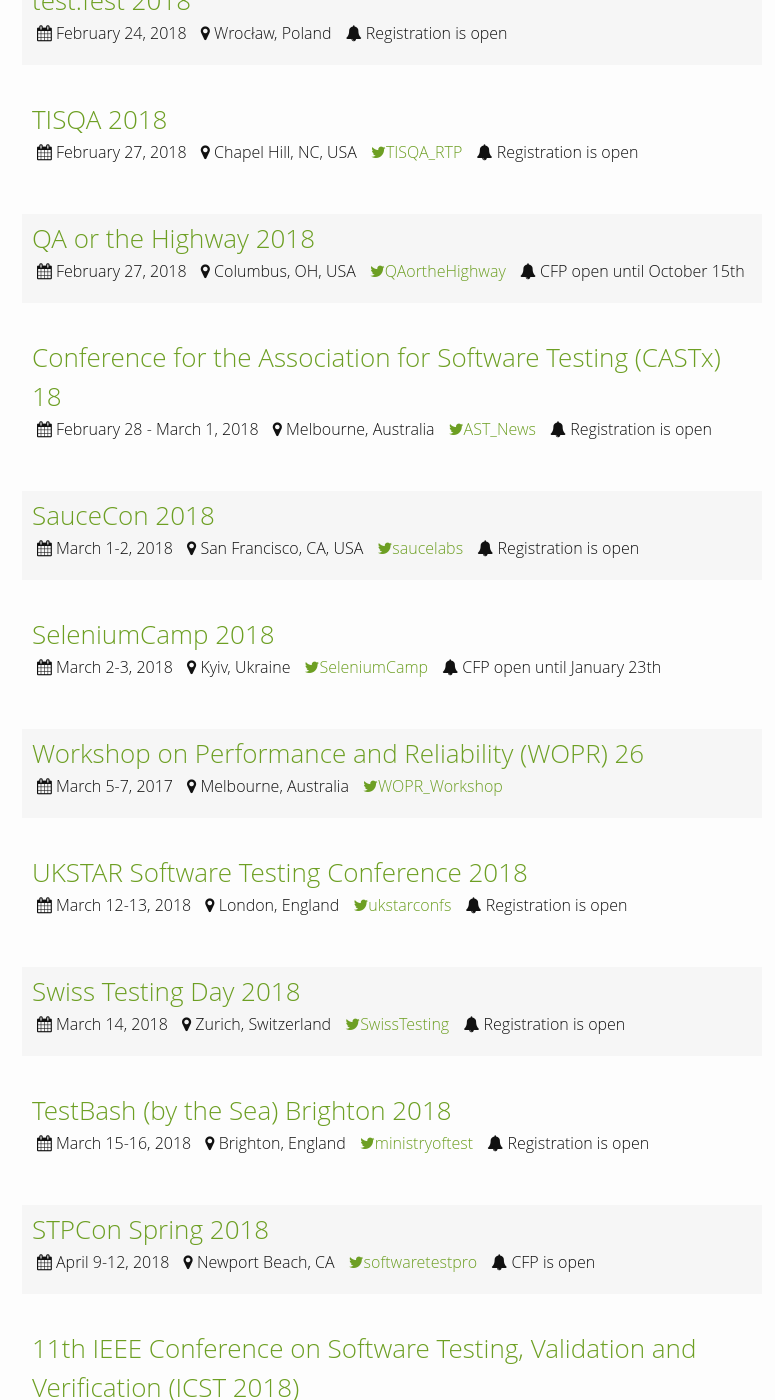
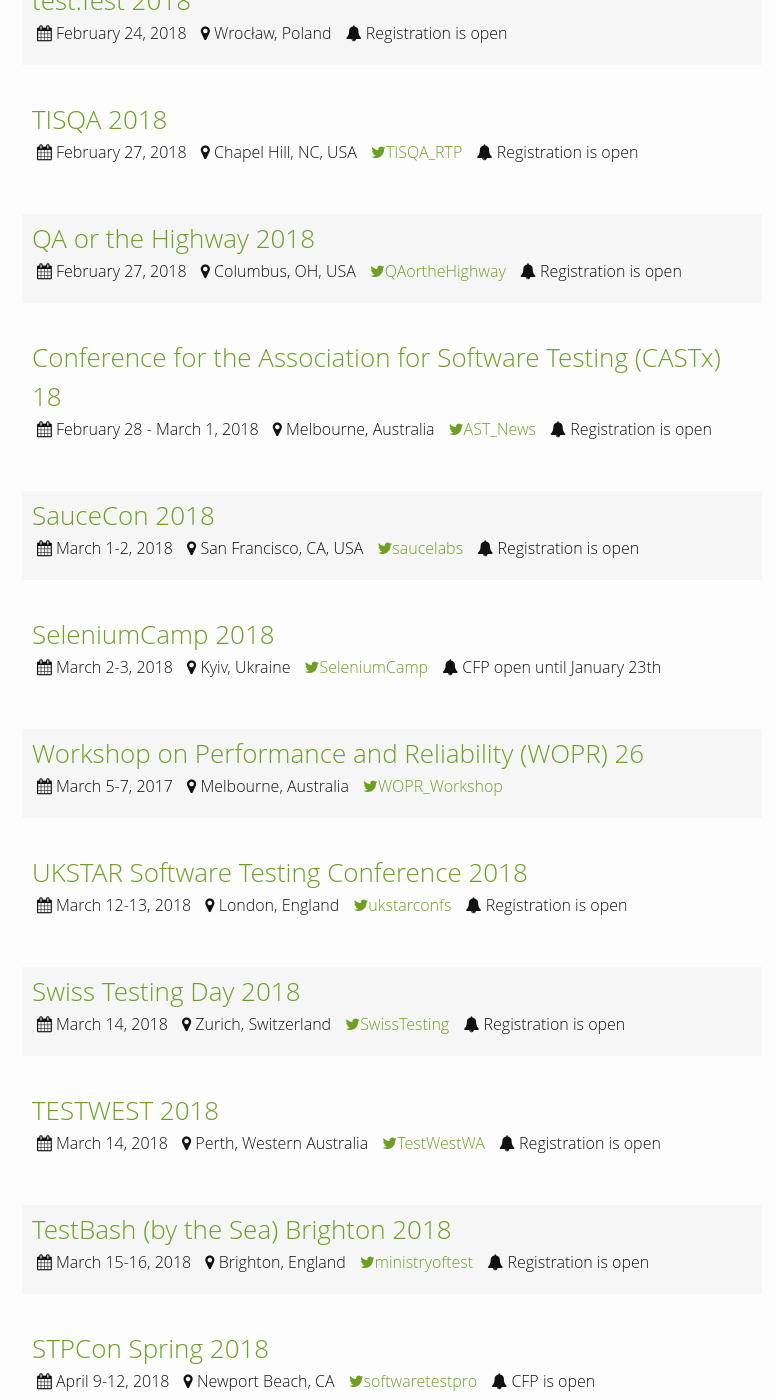
Before and after one commit to TestingConferences/testingconferences.github.io, a Jekyll site: the page built from index.html, in a window 1280 px wide and 1400 px high, scrolled down 545 px. Shown: the whole window, without its empty margins (248-1023 px from the left). Built offline with Jekyll 4.4.1, drawn with Linux system fonts in a browser that asks for light colours.

Commit message:
Added TestWest 18

```diff
--- a/_data/current.yml
+++ b/_data/current.yml
@@ -37,7 +37,7 @@
   dates: "February 27, 2018"
   url: https://qaorthehighway.com/call-for-speakers/
   twitter: QAortheHighway
-  status: CFP open until October 15th
+  status: Registration is open
 
 - name: Conference for the Association for Software Testing (CASTx) 18
   location: Melbourne, Australia
@@ -78,6 +78,13 @@
   dates: "March 14, 2018"
   url: http://swisstestingday.ch/
   twitter: SwissTesting
+  status: Registration is open
+
+- name: TESTWEST 2018
+  location: Perth, Western Australia
+  dates: "March 14, 2018"
+  url: http://www.testwest.org
+  twitter: TestWestWA
   status: Registration is open
 
 - name: TestBash (by the Sea) Brighton 2018
```
